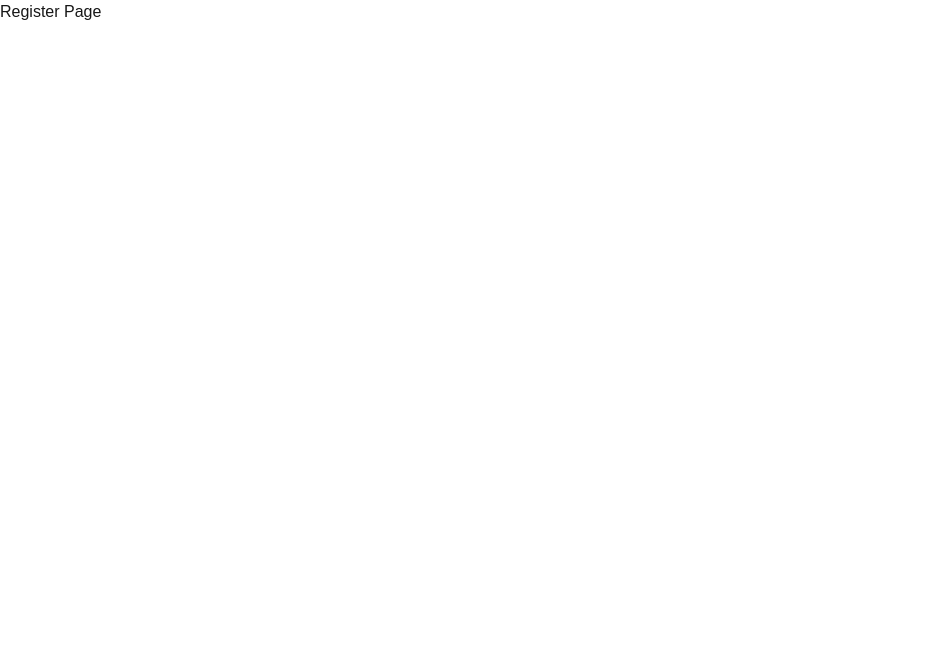
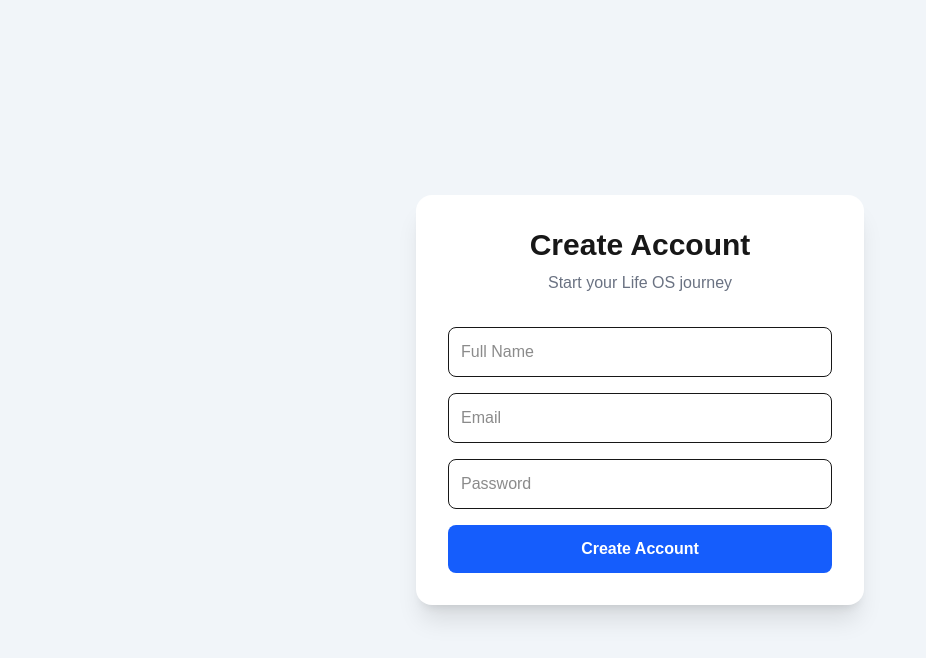
Before and after one commit to lpsojib/life-os, a Next.js app: page /register in a window 1280 px wide. Shown: the top 658 px of the page, without its empty margins (0-926 px from the left). Built offline with nearby package versions, Linux system fonts and the light colour scheme.

Commit message:
Sprint 5 Part 1 - Register Page UI

```diff
--- a/src/app/(auth)/register/page.tsx
+++ b/src/app/(auth)/register/page.tsx
@@ -1,7 +1,42 @@
 export default function RegisterPage() {
   return (
-    <div>
-      <h1>Register Page</h1>
-    </div>
+    <main className="flex min-h-screen items-center justify-center bg-slate-100">
+      <div className="w-full max-w-md rounded-2xl bg-white p-8 shadow-xl">
+        <h1 className="mb-2 text-center text-3xl font-bold">
+          Create Account
+        </h1>
+
+        <p className="mb-8 text-center text-gray-500">
+          Start your Life OS journey
+        </p>
+
+        <form className="space-y-4">
+          <input
+            type="text"
+            placeholder="Full Name"
+            className="w-full rounded-lg border p-3"
+          />
+
+          <input
+            type="email"
+            placeholder="Email"
+            className="w-full rounded-lg border p-3"
+          />
+
+          <input
+            type="password"
+            placeholder="Password"
+            className="w-full rounded-lg border p-3"
+          />
+
+          <button
+            type="submit"
+            className="w-full rounded-lg bg-blue-600 p-3 font-semibold text-white"
+          >
+            Create Account
+          </button>
+        </form>
+      </div>
+    </main>
   );
 }
--- a/src/features/tasks/components/AddTaskForm.tsx
+++ b/src/features/tasks/components/AddTaskForm.tsx
@@ -1,21 +1,35 @@
 "use client";
 
 import { useState } from "react";
+import { createTask } from "../services/task.service";
 
 export default function AddTaskForm() {
   const [title, setTitle] = useState("");
-  const [priority, setPriority] = useState("medium");
+  const [priority, setPriority] = useState<"low" | "medium" | "high">(
+    "medium"
+  );
 
-  const handleSubmit = (e: React.FormEvent) => {
+  const handleSubmit = async (
+    e: React.FormEvent<HTMLFormElement>
+  ) => {
     e.preventDefault();
 
-    console.log({
-      title,
-      priority,
-    });
+    if (!title.trim()) return;
 
-    setTitle("");
-    setPriority("medium");
+    try {
+      await createTask({
+        title: title.trim(),
+        priority,
+      });
+
+      setTitle("");
+      setPriority("medium");
+
+      alert("✅ Task added successfully!");
+    } catch (error) {
+      console.error("Failed to add task:", error);
+      alert("❌ Failed to add task.");
+    }
   };
 
   return (
@@ -39,7 +53,11 @@ export default function AddTaskForm() {
 
         <select
           value={priority}
-          onChange={(e) => setPriority(e.target.value)}
+          onChange={(e) =>
+            setPriority(
+              e.target.value as "low" | "medium" | "high"
+            )
+          }
           className="w-full rounded-xl border p-3 outline-none focus:border-blue-500"
         >
           <option value="low">🟢 Low</option>
--- a/src/features/tasks/services/task.service.ts
+++ b/src/features/tasks/services/task.service.ts
@@ -0,0 +1,32 @@
+
+import {
+  addDoc,
+  collection,
+  serverTimestamp,
+} from "firebase/firestore";
+
+import { auth, db } from "@/lib/firebase";
+
+export interface CreateTaskInput {
+  title: string;
+  priority: "low" | "medium" | "high";
+}
+
+export async function createTask(data: CreateTaskInput) {
+  const user = auth.currentUser;
+
+  if (!user) {
+    throw new Error("User is not authenticated.");
+  }
+
+  await addDoc(
+    collection(db, "users", user.uid, "tasks"),
+    {
+      title: data.title,
+      priority: data.priority,
+      completed: false,
+      createdAt: serverTimestamp(),
+      updatedAt: serverTimestamp(),
+    }
+  );
+}
```
